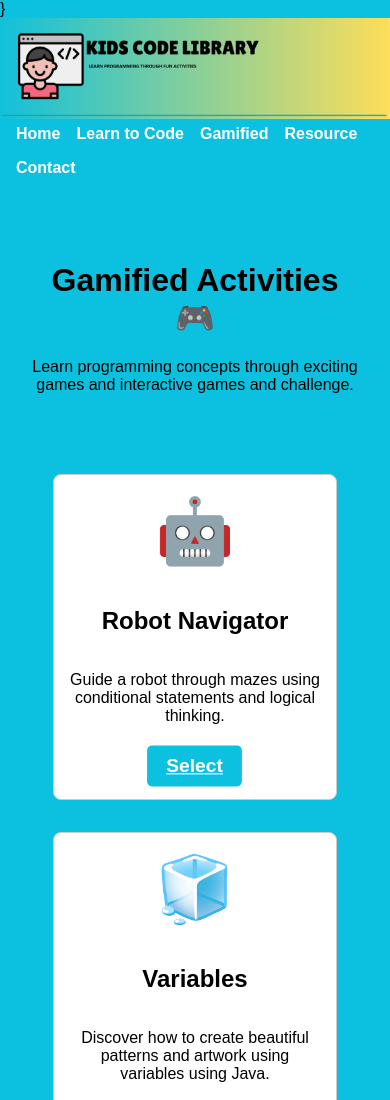
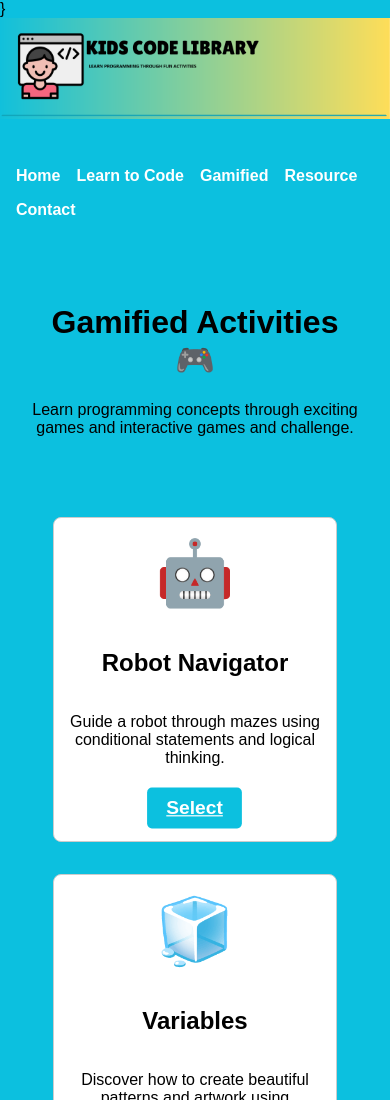
Before and after one commit to bikash88588/group-project-bikash, a plain HTML site: page index.html in a window 390 px wide. Shown: the top 1100 px of the page. Drawn offline with Linux system fonts and the light colour scheme.

Commit message:
Update index.html

```diff
--- a/index.html
+++ b/index.html
@@ -105,7 +105,7 @@
     /* responsive element adjustment need to check if applicable */
     @media (max-width: 500px) {
       header {
-        min-height: 15vh;
+        min-height: 20vh;
         padding: 2em 1em;
         background-position: top center;
         background-size: contain;
```
